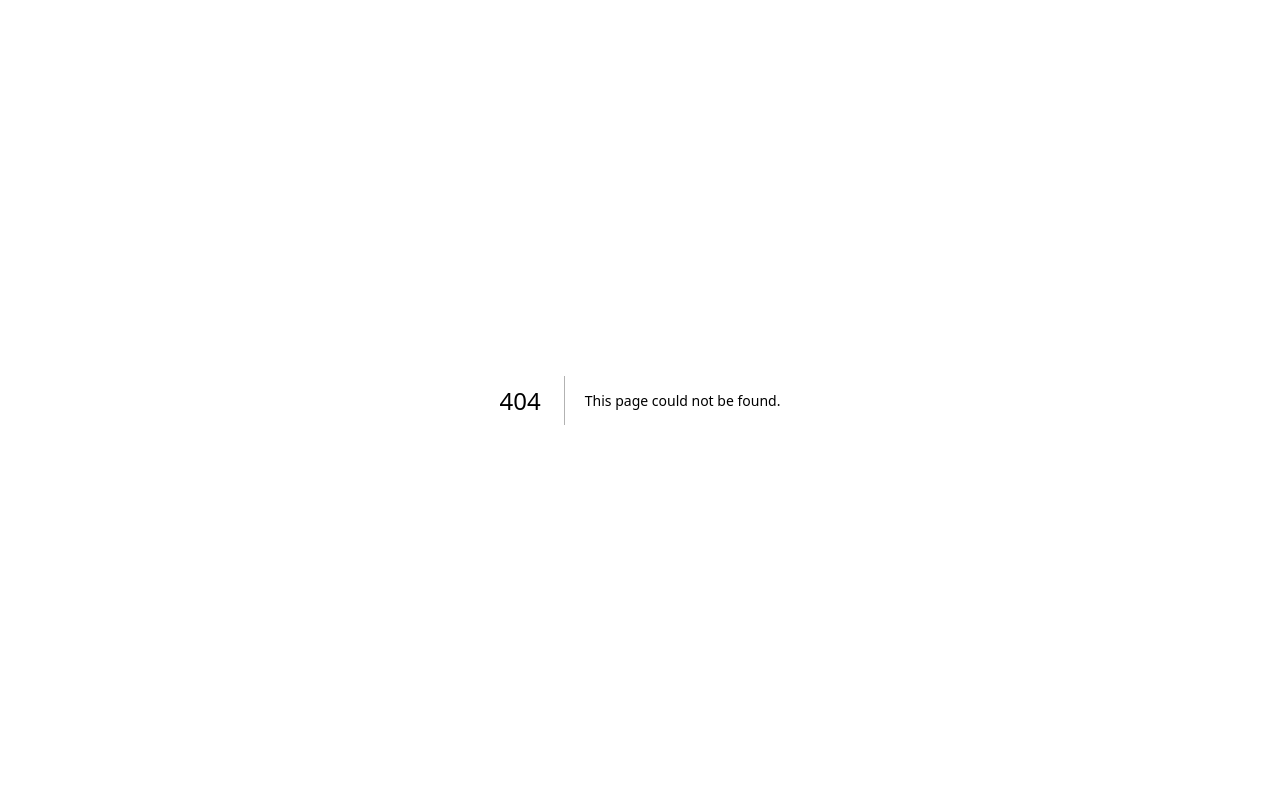
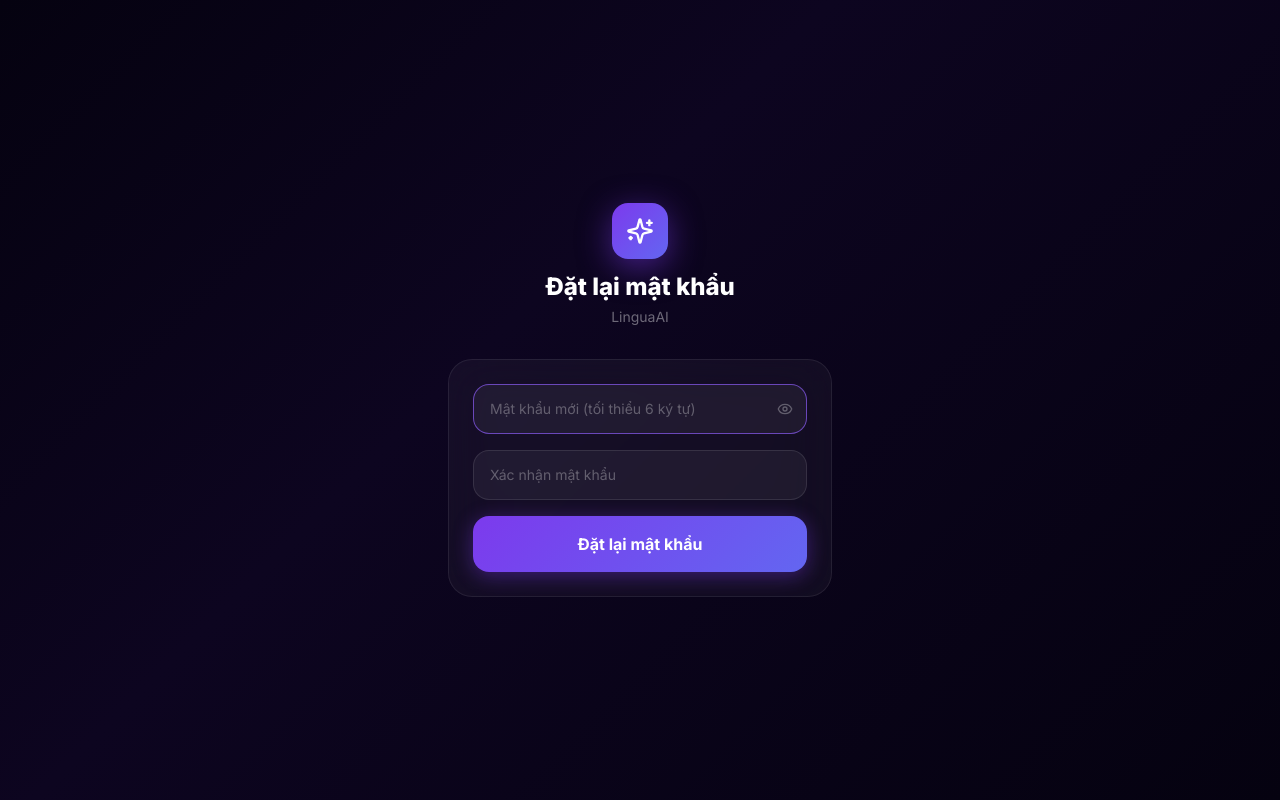
Before and after one commit to clitustsai/lingua-ai, a Next.js app in the folder apps/web/: page /auth/reset in a window 1280 px wide. Before the commit this address had no page. Built offline with nearby package versions, Linux system fonts and the light colour scheme; no server answers.

Commit message:
feat: them chuc nang quen mat khau, trang reset password

```diff
--- a/apps/web/src/app/auth/page.tsx
+++ b/apps/web/src/app/auth/page.tsx
@@ -88,6 +88,9 @@
   const [showPw, setShowPw] = useState(false);
   const [otp, setOtp] = useState("");
   const [agreedToTerms, setAgreedToTerms] = useState(false);
+  const [forgotMode, setForgotMode] = useState(false);
+  const [forgotEmail, setForgotEmail] = useState("");
+  const [forgotSent, setForgotSent] = useState(false);
   const [error, setError] = useState("");
   const [loading, setLoading] = useState(false);
   const [oauthLoading, setOauthLoading] = useState<string | null>(null);
@@ -168,6 +171,18 @@
       login(user);
       router.push("/dashboard");
     }
+  };
+
+  const submitForgot = async (e: React.FormEvent) => {
+    e.preventDefault();
+    if (!forgotEmail.trim()) { setError("Vui lòng nhập email"); return; }
+    setLoading(true); setError("");
+    const { error } = await supabase.auth.resetPasswordForEmail(forgotEmail.trim().toLowerCase(), {
+      redirectTo: `${window.location.origin}/auth/reset`,
+    });
+    setLoading(false);
+    if (error) { setError(error.message); return; }
+    setForgotSent(true);
   };
 
   const submitEmail = async (e: React.FormEvent) => {
@@ -308,6 +323,35 @@
                 </div>
 
                 {/* Fields - Email only */}
+                {forgotMode ? (
+                  /* Forgot password */
+                  <div className="flex flex-col gap-4">
+                    <button onClick={() => { setForgotMode(false); setForgotSent(false); setError(""); }}
+                      className="flex items-center gap-1.5 text-white/50 hover:text-white text-xs transition-colors w-fit">
+                      ← Quay lại đăng nhập
+                    </button>
+                    {forgotSent ? (
+                      <div className="rounded-2xl p-4 text-center" style={{ background: "rgba(34,197,94,0.08)", border: "1px solid rgba(34,197,94,0.3)" }}>
+                        <p className="text-2xl mb-2">📧</p>
+                        <p className="text-white font-bold text-sm mb-1">Đã gửi email!</p>
+                        <p className="text-gray-400 text-xs">Kiểm tra hộp thư của bạn và làm theo hướng dẫn để đặt lại mật khẩu.</p>
+                      </div>
+                    ) : (
+                      <form onSubmit={submitForgot} className="flex flex-col gap-3">
+                        <p className="text-white/60 text-xs">Nhập email để nhận link đặt lại mật khẩu</p>
+                        <input value={forgotEmail} onChange={e => setForgotEmail(e.target.value)}
+                          type="email" placeholder="Email của bạn" className={inputCls} autoFocus />
+                        {error && <p className="text-red-400 text-xs">{error}</p>}
+                        <button type="submit" disabled={loading}
+                          className="w-full py-4 rounded-2xl font-bold text-white flex items-center justify-center gap-2 transition-all disabled:opacity-40"
+                          style={{ background: "linear-gradient(135deg,#7c3aed,#6366f1)" }}>
+                          {loading ? <Loader2 className="w-4 h-4 animate-spin" /> : null}
+                          {loading ? "Đang gửi..." : "Gửi link đặt lại mật khẩu"}
+                        </button>
+                      </form>
+                    )}
+                  </div>
+                ) : (
                 <form onSubmit={submitEmail} className="flex flex-col gap-3">
                     {mode === "register" && (
                       <input value={name} onChange={e => setName(e.target.value)} placeholder="Tên hiển thị" className={inputCls} />
@@ -339,7 +383,14 @@
                       {loading ? <Loader2 className="w-4 h-4 animate-spin" /> : <Mail className="w-4 h-4" />}
                       {loading ? "Đang xử lý..." : mode === "login" ? "Đăng nhập" : "Tạo tài khoản"}
                     </button>
+                    {mode === "login" && (
+                      <button type="button" onClick={() => { setForgotMode(true); setError(""); setForgotEmail(email); }}
+                        className="text-center text-xs text-primary-400 hover:text-primary-300 transition-colors">
+                        Quên mật khẩu?
+                      </button>
+                    )}
                   </form>
+                )}
               </div>
             )}
           </div>
--- /dev/null
+++ b/apps/web/src/app/auth/reset/page.tsx
@@ -0,0 +1,79 @@
+"use client";
+import { useState, useEffect } from "react";
+import { useRouter } from "next/navigation";
+import { Eye, EyeOff, Loader2, Sparkles, CheckCircle2 } from "lucide-react";
+import { createClient } from "@/lib/supabase";
+import { cn } from "@/lib/utils";
+
+export default function ResetPasswordPage() {
+  const router = useRouter();
+  const supabase = createClient();
+  const [password, setPassword] = useState("");
+  const [confirm, setConfirm] = useState("");
+  const [showPw, setShowPw] = useState(false);
+  const [loading, setLoading] = useState(false);
+  const [error, setError] = useState("");
+  const [done, setDone] = useState(false);
+
+  const inputCls = "w-full rounded-2xl px-4 py-3.5 text-sm text-white placeholder-white/30 border border-white/10 focus:outline-none focus:border-primary-500/70 transition-all bg-white/5";
+
+  const submit = async (e: React.FormEvent) => {
+    e.preventDefault();
+    if (password.length < 6) { setError("Mật khẩu tối thiểu 6 ký tự"); return; }
+    if (password !== confirm) { setError("Mật khẩu không khớp"); return; }
+    setLoading(true); setError("");
+    const { error } = await supabase.auth.updateUser({ password });
+    setLoading(false);
+    if (error) { setError(error.message); return; }
+    setDone(true);
+    setTimeout(() => router.replace("/auth"), 2500);
+  };
+
+  return (
+    <div className="min-h-screen flex items-center justify-center px-4"
+      style={{ background: "linear-gradient(135deg,#050210 0%,#0d0520 40%,#050210 100%)" }}>
+      <div className="w-full max-w-sm">
+        <div className="flex flex-col items-center mb-8">
+          <div className="w-14 h-14 rounded-2xl flex items-center justify-center mb-3"
+            style={{ background: "linear-gradient(135deg,#7c3aed,#6366f1)", boxShadow: "0 8px 32px rgba(124,58,237,0.5)" }}>
+            <Sparkles className="w-7 h-7 text-white" />
+          </div>
+          <h1 className="text-2xl font-black text-white">Đặt lại mật khẩu</h1>
+          <p className="text-white/40 text-sm mt-1">LinguaAI</p>
+        </div>
+
+        <div className="rounded-3xl p-6"
+          style={{ background: "rgba(255,255,255,0.04)", border: "1px solid rgba(255,255,255,0.08)", backdropFilter: "blur(24px)" }}>
+          {done ? (
+            <div className="flex flex-col items-center gap-3 py-4 text-center">
+              <CheckCircle2 className="w-12 h-12 text-green-400" />
+              <p className="text-white font-bold">Đổi mật khẩu thành công!</p>
+              <p className="text-gray-400 text-sm">Đang chuyển về trang đăng nhập...</p>
+            </div>
+          ) : (
+            <form onSubmit={submit} className="flex flex-col gap-4">
+              <div className="relative">
+                <input value={password} onChange={e => setPassword(e.target.value)}
+                  type={showPw ? "text" : "password"} placeholder="Mật khẩu mới (tối thiểu 6 ký tự)"
+                  className={cn(inputCls, "pr-11")} autoFocus />
+                <button type="button" onClick={() => setShowPw(!showPw)}
+                  className="absolute right-3.5 top-1/2 -translate-y-1/2 text-white/30 hover:text-white/60 transition-colors">
+                  {showPw ? <EyeOff className="w-4 h-4" /> : <Eye className="w-4 h-4" />}
+                </button>
+              </div>
+              <input value={confirm} onChange={e => setConfirm(e.target.value)}
+                type="password" placeholder="Xác nhận mật khẩu" className={inputCls} />
+              {error && <p className="text-red-400 text-xs">{error}</p>}
+              <button type="submit" disabled={loading}
+                className="w-full py-4 rounded-2xl font-bold text-white flex items-center justify-center gap-2 transition-all disabled:opacity-40"
+                style={{ background: "linear-gradient(135deg,#7c3aed,#6366f1)", boxShadow: "0 4px 20px rgba(124,58,237,0.4)" }}>
+                {loading ? <Loader2 className="w-4 h-4 animate-spin" /> : null}
+                {loading ? "Đang lưu..." : "Đặt lại mật khẩu"}
+              </button>
+            </form>
+          )}
+        </div>
+      </div>
+    </div>
+  );
+}
```
